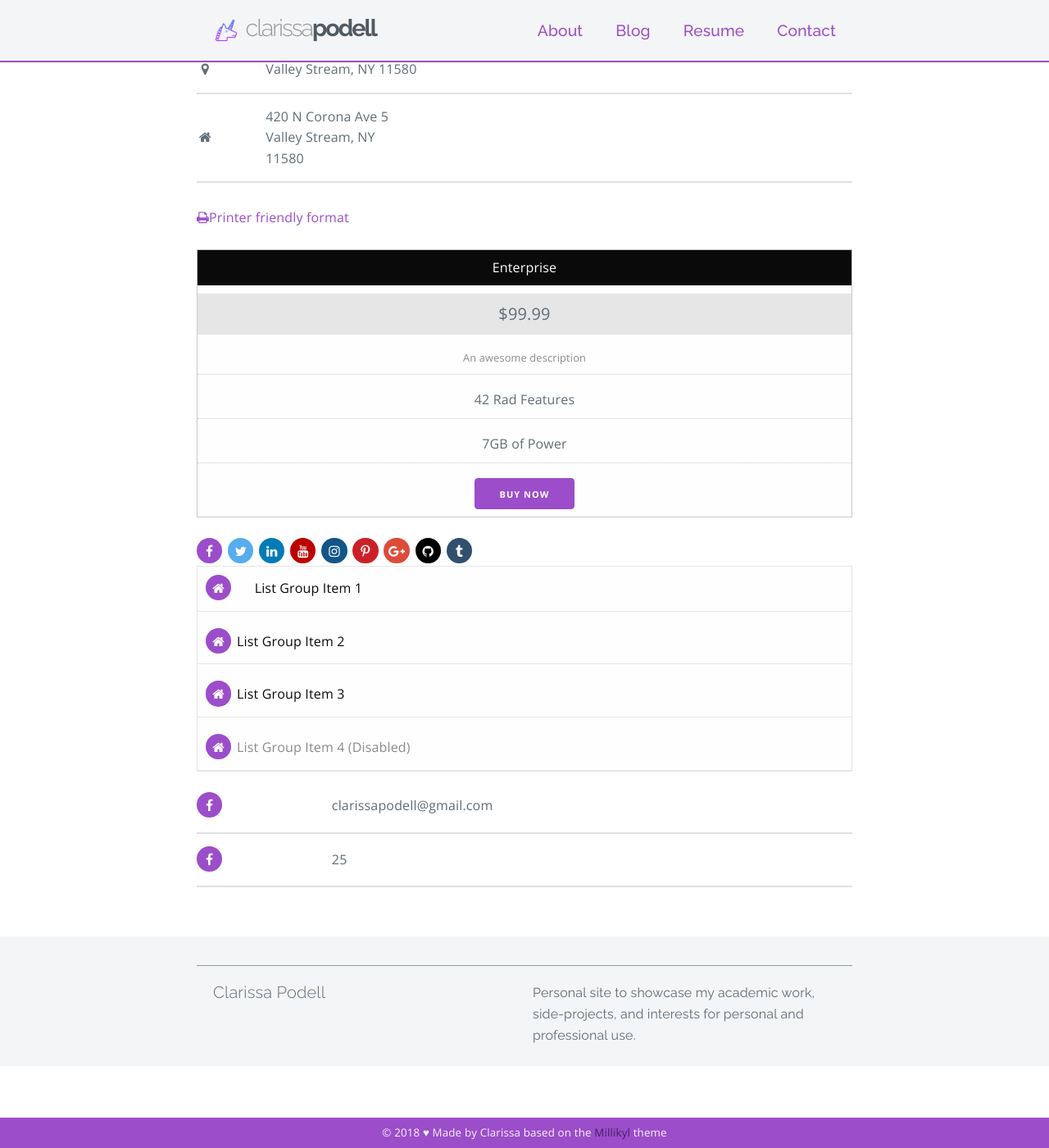
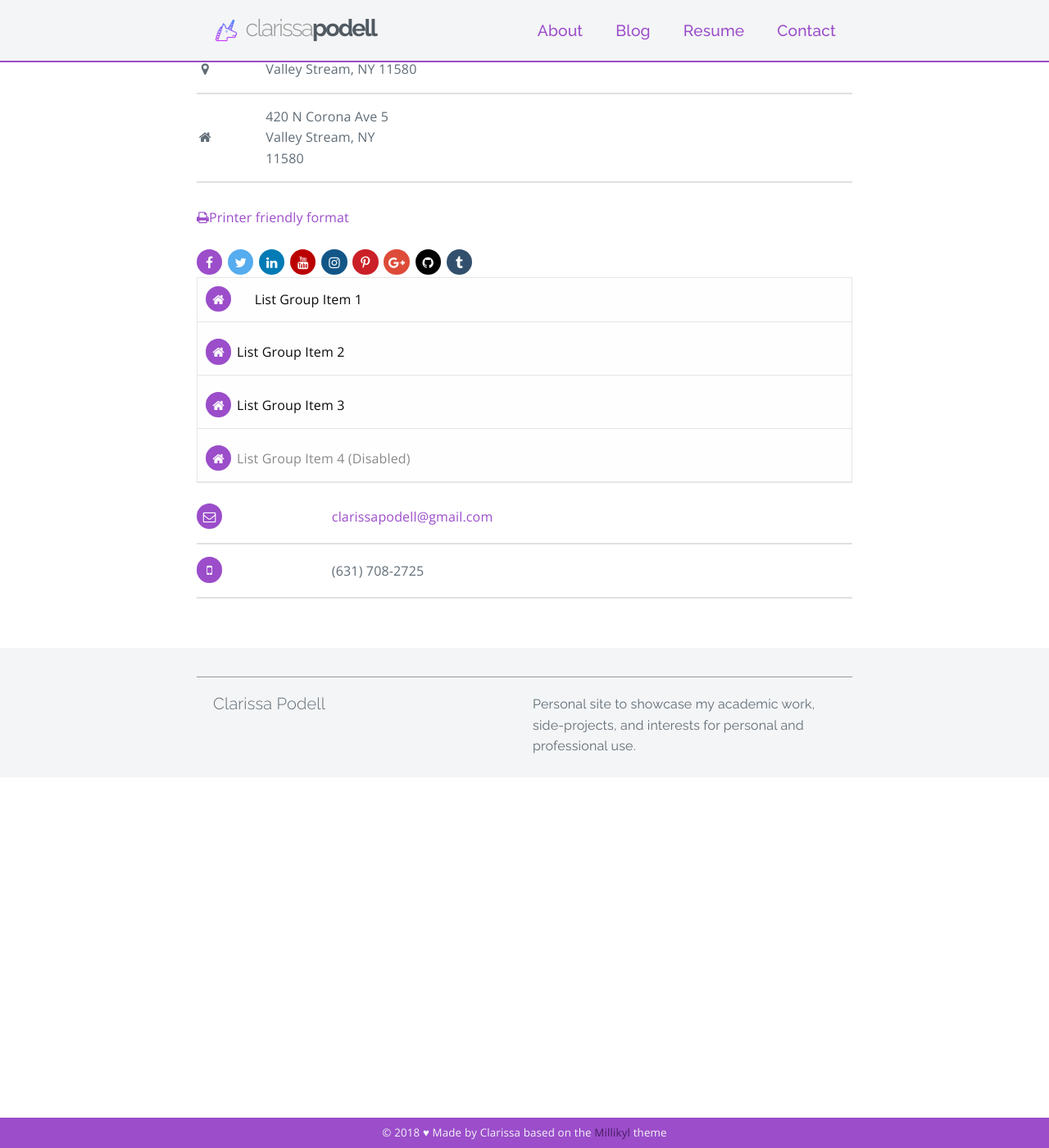
Before and after one commit to c1arissa/c1arissa.github.io, a Jekyll site: the page built from contact.md, in a window 1280 px wide and 1400 px high, scrolled down 411 px. Shown: the whole window at 82% size. Built offline with Jekyll 4.4.1, drawn with Linux system fonts in a browser that asks for light colours; nearby versions of some CDN libraries; a style sheet for code colours, icons or effects is not loaded.

Commit message:
Update contact.md

```diff
--- a/contact.md
+++ b/contact.md
@@ -12,55 +12,6 @@ permalink: /contact/
 | <i class="fa fa-home fa-fw"></i> | 420 N Corona Ave 5<br>Valley Stream, NY<br>11580   |
 
 <a href="javascript:window.print()" class="social-icons" title="Printer friendly format"><i class="fa fa-print"></i>Printer friendly format</a>
-
-<style>
-.pricing-table {
-  background-color: #fefefe;
-  border: solid 1px #cacaca;
-  width: 100%;
-  text-align: center;
-  list-style-type: none;
-}
-
-.pricing-table li {
-  border-bottom: dotted 1px #cacaca;
-  padding: 0.875rem 1.125rem;
-}
-
-.pricing-table li:last-child {
-  border-bottom: 0;
-}
-
-.pricing-table .title {
-  background-color: #0a0a0a;
-  color: #fefefe;
-  border-bottom: 0;
-}
-
-.pricing-table .price {
-  background-color: #e6e6e6;
-  font-size: 2rem;
-  border-bottom: 0;
-}
-
-.pricing-table .description {
-  color: #8a8a8a;
-  font-size: 80%;
-}
-
-.pricing-table :last-child {
-  margin-bottom: 0;
-}
-</style>
-
-<ul class="pricing-table">
-  <li class="title">Enterprise</li>
-  <li class="price">$99.99</li>
-  <li class="description">An awesome description</li>
-  <li>42 Rad Features</li>
-  <li>7GB of Power</li>
-  <li><a class="button" href="#">Buy Now</a></li>
-</ul>
 
 
 <style>
@@ -278,12 +229,12 @@ permalink: /contact/
 <table>
   <tbody>
     <tr>
-      <td><i class="fa fa-facebook social-button"></i></td>
-      <td>{{ site.email }}</td>
+      <td><i class="fa fa-envelope-o social-button"></i></td>
+      <td><a href="mailto:{{ site.email }}">{{ site.email }}</a></td>
     </tr>
     <tr>
-      <td><i class="fa fa-facebook social-button"></i></td>
-      <td>25</td>
+      <td><i class="fa fa-mobile social-button"></i></td>
+      <td>(631) 708-2725</td>
     </tr>
   </tbody>
 </table>
```
